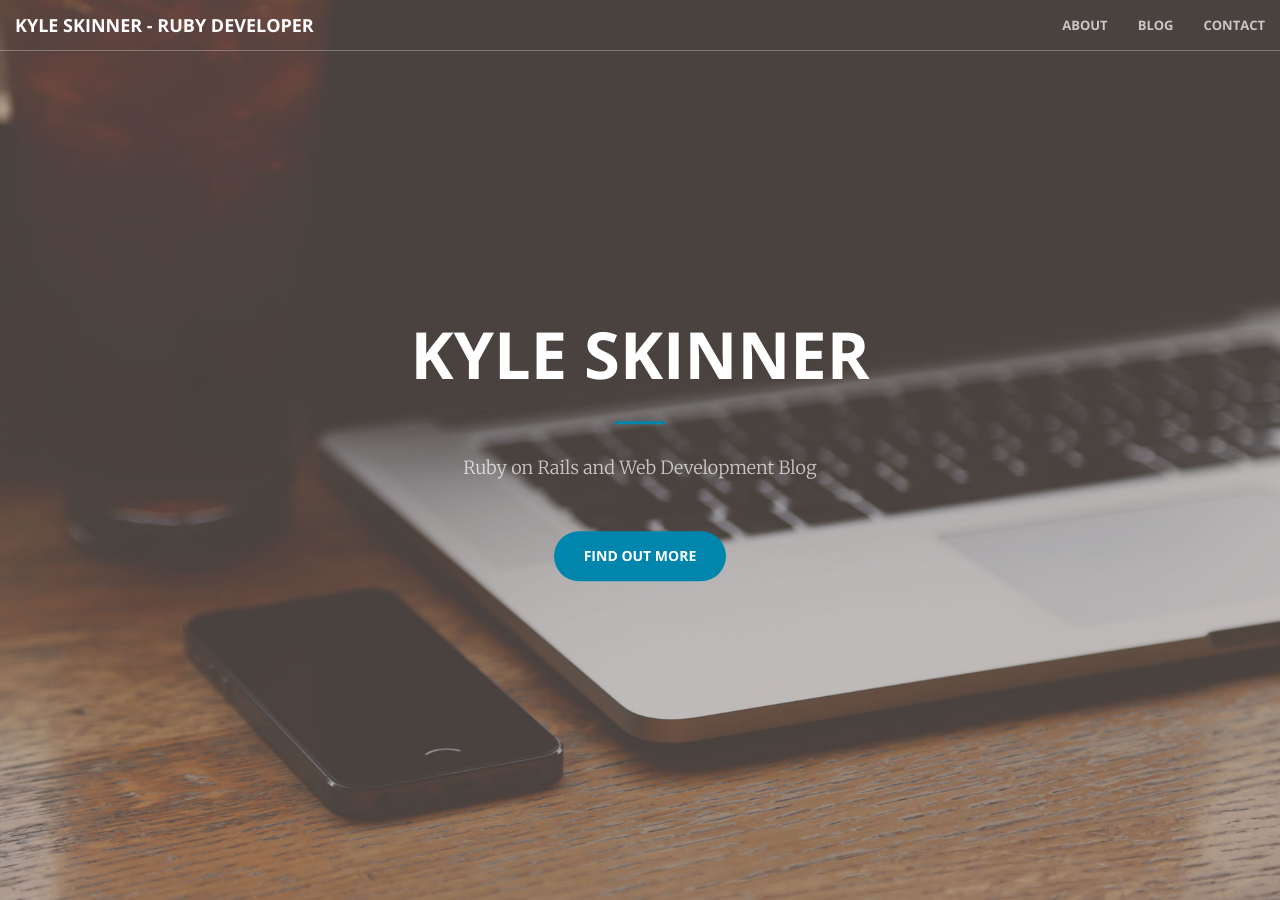
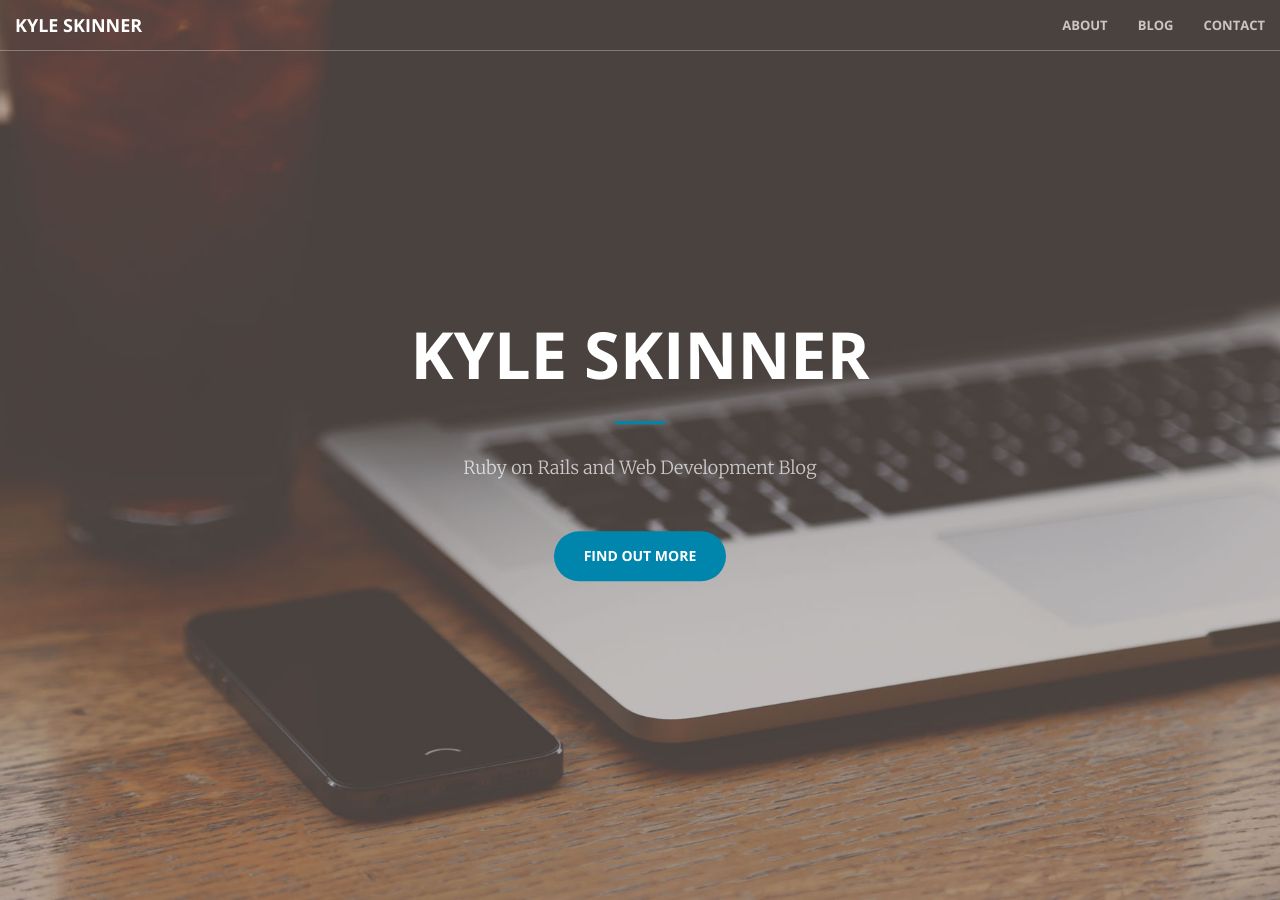
Before and after one commit to kyleskin/kyleskin.github.io, a Jekyll site: the page built from index.html, in a window 1280 px wide and 900 px high. Built offline with Jekyll 4.4.1, drawn with Linux system fonts in a browser that asks for light colours.

Commit message:
change to nav

```diff
--- a/_includes/nav.html
+++ b/_includes/nav.html
@@ -12,7 +12,7 @@
       <span class="icon-bar"></span>
       <span class="icon-bar"></span>
       </button>
-      <a class="navbar-brand" href="/">Kyle Skinner - Ruby Developer</a>
+      <a class="navbar-brand" href="/">Kyle Skinner</a>
     </div>
     <!-- Collect the nav links, forms, and other content for toggling -->
     <div class="collapse navbar-collapse" id="bs-example-navbar-collapse-1">
```
